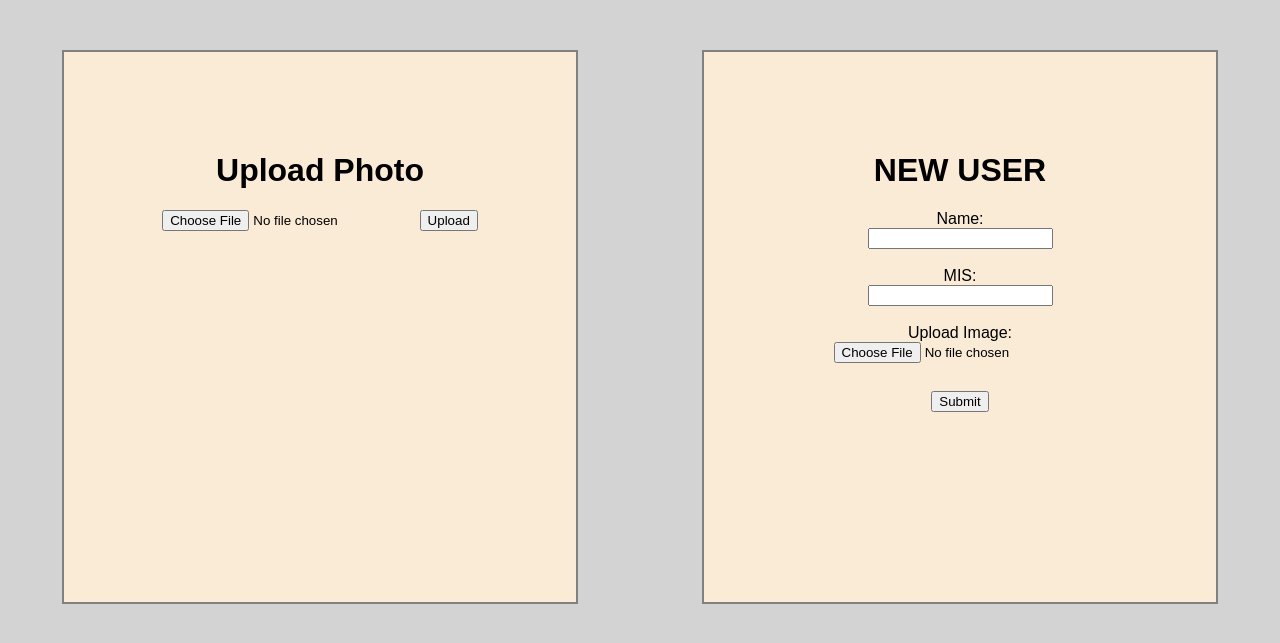
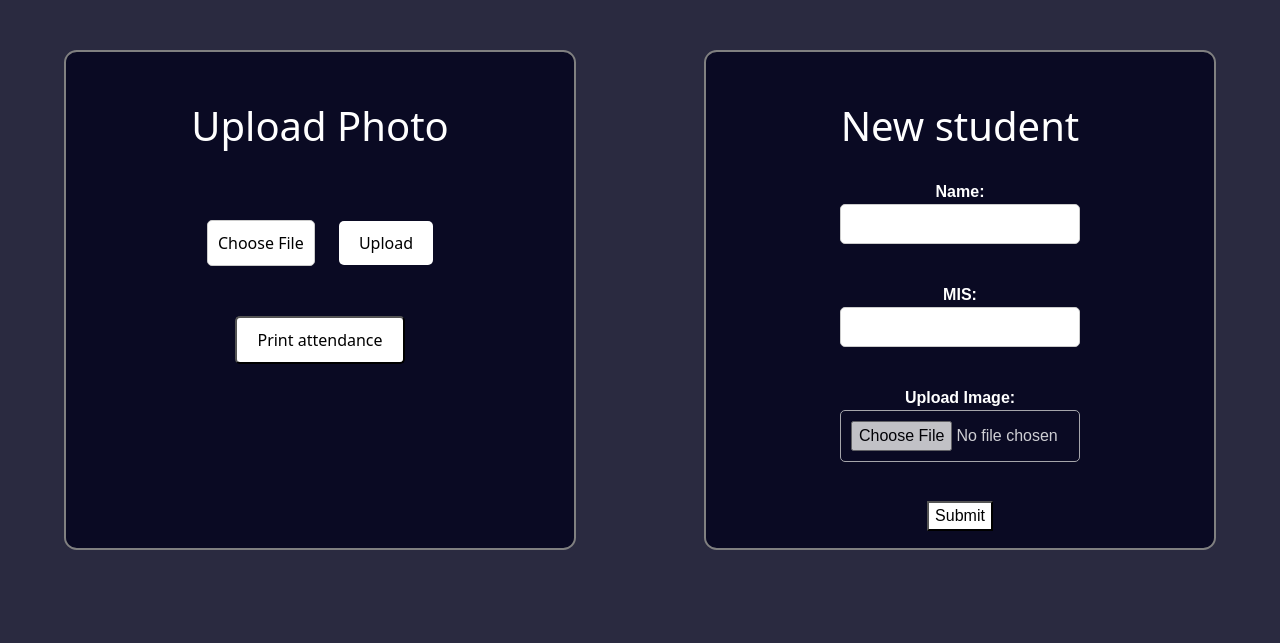
Before and after one commit to Anuksha2003/DSci_Attendance_System, a Flask app: page / in a window 1280 px wide. Shown: the top 643 px of the page. Run offline with Flask 3, Linux system fonts and the light colour scheme.

Commit message:
Add files via upload

```diff
--- a/ds_pro/main.py
+++ b/ds_pro/main.py
@@ -1,231 +1,11 @@
-# import cv2
-# import face_recognition
-
-
-# img = cv2.imread("virat.jpeg")
-# rgb_img = cv2.cvtColor(img, cv2.COLOR_BGR2RGB)
-# img_encoding = face_recognition.face_encodings(rgb_img)[0]
-
-# img2 = cv2.imread("images/virat-kohli.jpeg")
-# rgb_img2 = cv2.cvtColor(img2, cv2.COLOR_BGR2RGB)
-# img_encoding2 = face_recognition.face_encodings(rgb_img2)[0]
-
-# img3 = cv2.imread("images/abd.jpeg")
-# rgb_img3 = cv2.cvtColor(img3, cv2.COLOR_BGR2RGB)
-# img_encoding3 = face_recognition.face_encodings(rgb_img3)[0]
-
-# img4 = cv2.imread("images/dhoni.jpeg")
-# rgb_img4 = cv2.cvtColor(img4, cv2.COLOR_BGR2RGB)
-# img_encoding4 = face_recognition.face_encodings(rgb_img4)[0]
-
-# img5 = cv2.imread("images/rohit.jpeg")
-# rgb_img5 = cv2.cvtColor(img5, cv2.COLOR_BGR2RGB)
-# img_encoding5 = face_recognition.face_encodings(rgb_img5)[0]
-
-
-# images_encodings = [img_encoding2, img_encoding3, img_encoding4, img_encoding5]
-# images_names = ["Virat Kohli", "AB de Villiers", "MS Dhoni", "Rohit Sharma"]
-
-# for i, encoding in enumerate(images_encodings):
-#     result = face_recognition.compare_faces([img_encoding], encoding)
-#     if result[0]:
-#         print("Name:", images_names[i])
-
-
-# import cv2
-# import face_recognition
-
-# group_img = cv2.imread("virat_rohit.jpeg")
-# rgb_group_img = cv2.cvtColor(group_img, cv2.COLOR_BGR2RGB)
-# group_encodings = face_recognition.face_encodings(rgb_group_img)
-
-
-# img2 = cv2.imread("images/virat-kohli.jpeg")
-# rgb_img2 = cv2.cvtColor(img2, cv2.COLOR_BGR2RGB)
-# img_encoding2 = face_recognition.face_encodings(rgb_img2)[0]
-
-# img3 = cv2.imread("images/abd.jpeg")
-# rgb_img3 = cv2.cvtColor(img3, cv2.COLOR_BGR2RGB)
-# img_encoding3 = face_recognition.face_encodings(rgb_img3)[0]
-
-# img4 = cv2.imread("images/dhoni.jpeg")
-# rgb_img4 = cv2.cvtColor(img4, cv2.COLOR_BGR2RGB)
-# img_encoding4 = face_recognition.face_encodings(rgb_img4)[0]
-
-# img5 = cv2.imread("images/rohit.jpeg")
-# rgb_img5 = cv2.cvtColor(img5, cv2.COLOR_BGR2RGB)
-# img_encoding5 = face_recognition.face_encodings(rgb_img5)[0]
-
-# images_encodings = [img_encoding2, img_encoding3, img_encoding4, img_encoding5]
-# images_names = ["Virat Kohli", "AB de Villiers", "MS Dhoni", "Rohit Sharma"]
-
-# for group_encoding in group_encodings:
-#     for i, encoding in enumerate(images_encodings):
-#         result = face_recognition.compare_faces([group_encoding], encoding)
-#         if result[0]:
-#             print("Name:", images_names[i])
-#             break
-
-# import cv2
-# import face_recognition
-
-# group_img = cv2.imread("group.jpeg")
-# rgb_group_img = cv2.cvtColor(group_img, cv2.COLOR_BGR2RGB)
-# group_encoding = face_recognition.face_encodings(rgb_group_img)
-
-
-# img2 = cv2.imread("images/virat-kohli.jpeg")
-# rgb_img2 = cv2.cvtColor(img2, cv2.COLOR_BGR2RGB)
-# img_encoding2 = face_recognition.face_encodings(rgb_img2)[0]
-
-# img3 = cv2.imread("images/abd.jpeg")
-# rgb_img3 = cv2.cvtColor(img3, cv2.COLOR_BGR2RGB)
-# img_encoding3 = face_recognition.face_encodings(rgb_img3)[0]
-
-# img4 = cv2.imread("images/dhoni.jpeg")
-# rgb_img4 = cv2.cvtColor(img4, cv2.COLOR_BGR2RGB)
-# img_encoding4 = face_recognition.face_encodings(rgb_img4)[0]
-
-# img5 = cv2.imread("images/rohit.jpeg")
-# rgb_img5 = cv2.cvtColor(img5, cv2.COLOR_BGR2RGB)
-# img_encoding5 = face_recognition.face_encodings(rgb_img5)[0]
-
-
-# images_encodings = [img_encoding2, img_encoding3, img_encoding4, img_encoding5]
-# images_names = ["Virat Kohli", "AB de Villiers", "MS Dhoni", "Rohit Sharma"]
-
-
-# present_names = []
-
-
-# for i, encoding in enumerate(images_encodings):
-#     for group_enc in group_encoding:
-#         result = face_recognition.compare_faces([group_enc], encoding)
-#         if result[0]:
-#             present_names.append(images_names[i])
-#             break
-
-
-# with open("group_photo_names.txt", "w") as file:
-#     for name in present_names:
-#         file.write(name + "\n")
-
-# print("Names of persons present in the group photo have been written to 'group_photo_names.txt'.")
-
-
-
-# import cv2
-# import face_recognition
-# from datetime import datetime
-
-
-# group_img = cv2.imread("group.jpeg")
-# rgb_group_img = cv2.cvtColor(group_img, cv2.COLOR_BGR2RGB)
-# group_encoding = face_recognition.face_encodings(rgb_group_img)
-
-
-# img2 = cv2.imread("images/virat-kohli.jpeg")
-# rgb_img2 = cv2.cvtColor(img2, cv2.COLOR_BGR2RGB)
-# img_encoding2 = face_recognition.face_encodings(rgb_img2)[0]
-
-# img3 = cv2.imread("images/abd.jpeg")
-# rgb_img3 = cv2.cvtColor(img3, cv2.COLOR_BGR2RGB)
-# img_encoding3 = face_recognition.face_encodings(rgb_img3)[0]
-
-# img4 = cv2.imread("images/dhoni.jpeg")
-# rgb_img4 = cv2.cvtColor(img4, cv2.COLOR_BGR2RGB)
-# img_encoding4 = face_recognition.face_encodings(rgb_img4)[0]
-
-# img5 = cv2.imread("images/rohit.jpeg")
-# rgb_img5 = cv2.cvtColor(img5, cv2.COLOR_BGR2RGB)
-# img_encoding5 = face_recognition.face_encodings(rgb_img5)[0]
-
-
-# images_encodings = [img_encoding2, img_encoding3, img_encoding4, img_encoding5]
-# images_names = ["Virat Kohli", "AB de Villiers", "MS Dhoni", "Rohit Sharma"]
-
-
-# present_names = []
-
-
-# for i, encoding in enumerate(images_encodings):
-#     for group_enc in group_encoding:
-#         result = face_recognition.compare_faces([group_enc], encoding)
-#         if result[0]:
-#             present_names.append(images_names[i])
-#             break
-
-# current_datetime = datetime.now().strftime("%Y-%m-%d %H:%M:%S")
-
-# file_name = "group_photo_names.txt"
-# with open(file_name, "a") as file:
-#     file.write(f"Date-Time: {current_datetime}\n")
-#     for name in present_names:
-#         file.write(name + "\n")
-
-# print(f"Names of persons present in the group photo along with the current date have been appended to '{file_name}'.")
-
-# from flask import Flask, render_template, request
-# import cv2
-# import face_recognition
-# from datetime import datetime
-
-# def main():
-#     group_img = cv2.imread("virat-rohit.jpeg")
-#     rgb_group_img = cv2.cvtColor(group_img, cv2.COLOR_BGR2RGB)
-#     group_encoding = face_recognition.face_encodings(rgb_group_img)
-
-#     img2 = cv2.imread("images/virat-kohli.jpeg")
-#     rgb_img2 = cv2.cvtColor(img2, cv2.COLOR_BGR2RGB)
-#     img_encoding2 = face_recognition.face_encodings(rgb_img2)[0]
-
-#     img3 = cv2.imread("images/abd.jpeg")
-#     rgb_img3 = cv2.cvtColor(img3, cv2.COLOR_BGR2RGB)
-#     img_encoding3 = face_recognition.face_encodings(rgb_img3)[0]
-
-#     img4 = cv2.imread("images/dhoni.jpeg")
-#     rgb_img4 = cv2.cvtColor(img4, cv2.COLOR_BGR2RGB)
-#     img_encoding4 = face_recognition.face_encodings(rgb_img4)[0]
-
-#     img5 = cv2.imread("images/rohit.jpeg")
-#     rgb_img5 = cv2.cvtColor(img5, cv2.COLOR_BGR2RGB)
-#     img_encoding5 = face_recognition.face_encodings(rgb_img5)[0]
-
-#     images_encodings = [img_encoding2, img_encoding3, img_encoding4, img_encoding5]
-#     images_names = ["Virat Kohli", "AB de Villiers", "MS Dhoni", "Rohit Sharma"]
-
-#     present_names = []
-
-#     for i, encoding in enumerate(images_encodings):
-#         for group_enc in group_encoding:
-#             result = face_recognition.compare_faces([group_enc], encoding)
-#             if result[0]:
-#                 present_names.append(images_names[i])
-#                 break
-
-
-#     current_datetime = datetime.now().strftime("%Y-%m-%d %H:%M:%S")
-
-
-#     file_name = "group_photo_names.txt"
-#     with open(file_name, "a") as file:
-#         file.write(f"Date-Time: {current_datetime}\n")
-#         for name in present_names:
-#             file.write(name + "\n")
-
-#     print(f"Names of persons present in the group photo along with the current date and time have been appended to '{file_name}'.")
-
-# if __name__ == "__main__":
-#     main()
-
-
 
 from flask import Flask, render_template, request
 import cv2
 import face_recognition
 from datetime import datetime
 import os
-
+import pandas as pd
+from openpyxl import load_workbook
 
 REGISTERED_USERS_FILE = "registered_users.txt"
 info_file = "registered_users.txt"
@@ -260,7 +40,7 @@ def upload_file():
 
             # Append attendance to file
             update_attendance_file(present_names)
-
+            update_excel_sheet(present_names)
             return render_template('index.html', success1="Attendance marked successfully")
 
 @app.route('/register', methods=['POST'])
@@ -279,56 +59,7 @@ def register():
     else:
         return 'Method not allowed'
 
-# def check_attendance(file):
-#     group_img = cv2.imread(file)
-#     rgb_group_img = cv2.cvtColor(group_img, cv2.COLOR_BGR2RGB)
-#     group_encoding = face_recognition.face_encodings(rgb_group_img)
 
-#     images = {
-#         "images/virat-kohli.jpeg": "Virat Kohli",
-#         "images/abd.jpeg": "AB de Villiers",
-#         "images/dhoni.jpeg": "MS Dhoni",
-#         "images/rohit.jpeg": "Rohit Sharma"
-#     }
-
-#     present_names = []
-
-#     for image_path, name in images.items():
-#         img = cv2.imread(image_path)
-#         rgb_img = cv2.cvtColor(img, cv2.COLOR_BGR2RGB)
-#         img_encoding = face_recognition.face_encodings(rgb_img)[0]
-
-#         for group_enc in group_encoding:
-#             result = face_recognition.compare_faces([group_enc], img_encoding)
-#             if result[0]:
-#                 present_names.append(name)
-#                 break
-
-#     return present_names
-
-# -----------------best-------
-# def check_attendance(file):
-#     group_img = cv2.imread(file)
-#     rgb_group_img = cv2.cvtColor(group_img, cv2.COLOR_BGR2RGB)
-#     group_encodings = face_recognition.face_encodings(rgb_group_img)
-
-#     images_folder = "images"
-#     image_files = os.listdir(images_folder)
-
-#     present_names = []
-
-#     for group_encoding in group_encodings:
-#         for i, image_file in enumerate(image_files):
-#             img_path = os.path.join(images_folder, image_file)
-#             img = cv2.imread(img_path)
-#             rgb_img = cv2.cvtColor(img, cv2.COLOR_BGR2RGB)
-#             img_encoding = face_recognition.face_encodings(rgb_img)[0]
-
-#             result = face_recognition.compare_faces([group_encoding], img_encoding)
-#             if result[0]:
-#                 present_names.append(f"Person {i+1}")
-
-#     return present_names
 
 def parse_info_file(info_file):
     image_info = {}
@@ -342,33 +73,7 @@ def parse_info_file(info_file):
     # print("Image Info:", image_info)
     return image_info
 
-# def check_attendance(group_image):
-#     group_img = cv2.imread(group_image)
-#     rgb_group_img = cv2.cvtColor(group_img, cv2.COLOR_BGR2RGB)
-#     group_encoding = face_recognition.face_encodings(rgb_group_img)[0]
 
-#     image_info = parse_info_file(info_file)
-#     images_folder = "images"
-#     image_files = os.listdir(images_folder)
-
-#     present_names = []
-
-#     # Store encodings for all images in the group photo
-#     encodings = []
-#     for image_file in image_files:
-#         img_path = os.path.join(images_folder, image_file)
-#         img = cv2.imread(img_path)
-#         rgb_img = cv2.cvtColor(img, cv2.COLOR_BGR2RGB)
-#         img_encoding = face_recognition.face_encodings(rgb_img)[0]
-#         encodings.append(img_encoding)
-
-#     # Compare encodings with the group encoding
-#     for img_encoding, image_file in zip(encodings, image_files):
-#         result = face_recognition.compare_faces([group_encoding], img_encoding)
-#         if result[0] and image_file in image_info:
-#             present_names.append(image_info[image_file])
-
-#     return present_names
 
 def check_attendance(file):
     group_img = cv2.imread(file)
@@ -400,6 +105,40 @@ def check_attendance(file):
     return present_names
 
 
+
+
+def update_excel_sheet(present_names):
+    current_datetime = datetime.now().strftime("%Y-%m-%d %H:%M:%S")
+    group_photo_names = "group_photo_names.txt"
+
+    # Read registered users from file
+    registered_users_file = "registered_users.txt"
+    df_users = pd.read_csv(registered_users_file, header=None, names=['Name', 'MIS', 'Image'])
+
+    # Check if the Excel file already exists, otherwise create a new one
+    excel_file = "attendance.xlsx"
+    if not os.path.exists(excel_file):
+        df = pd.DataFrame(columns=['Date-Time'])
+    else:
+        df = pd.read_excel(excel_file)
+
+    # Add new column for current datetime
+    df[current_datetime] = ''
+
+    # Mark "P" for present corresponding to the student in the photo
+    for name in present_names:
+        index = df_users.index[df_users['Name'] == name].tolist()
+        if index:
+            df.iloc[index[0], df.columns.get_loc(current_datetime)] = 'P'
+
+    # Save to Excel file
+    with pd.ExcelWriter(excel_file, engine='openpyxl', mode='a') as writer:
+        writer.book = load_workbook(excel_file)
+        writer.sheets = {ws.title: ws for ws in writer.book.worksheets}
+        df.to_excel(writer, index=False, header=writer.sheets['Sheet1'].dimensions == 'A1')
+
+    print(f"Attendance marked for the uploaded photo. Check '{excel_file}'.")
+
 def update_attendance_file(present_names):
     current_datetime = datetime.now().strftime("%Y-%m-%d %H:%M:%S")
     file_name = "group_photo_names.txt"
--- a/ds_pro/registered_users.txt
+++ b/ds_pro/registered_users.txt
@@ -5,3 +5,5 @@ Name: dhoni, MIS: 4, Image: dhoni.jpeg
 Name: abd, MIS: 5, Image: abd.jpeg
 
 Name: anuksha, MIS: 6, Image: anuksha.jpeg
+
+Name: arsh, MIS: 7, Image: arsh.jpeg
--- a/ds_pro/templates/index.html
+++ b/ds_pro/templates/index.html
@@ -5,10 +5,12 @@
     <meta charset="UTF-8">
     <meta name="viewport" content="width=device-width, initial-scale=1.0">
     <link rel="stylesheet" href="./index.css">
+    <link href="https://cdn.jsdelivr.net/npm/bootstrap@5.3.3/dist/css/bootstrap.min.css" rel="stylesheet"
+        integrity="sha384-QWTKZyjpPEjISv5WaRU9OFeRpok6YctnYmDr5pNlyT2bRjXh0JMhjY6hW+ALEwIH" crossorigin="anonymous">
     <title>Upload Photo</title>
     <style>
         body {
-            background-color: lightgray;
+            background-color: #2a2a40;
         }
 
         .upload-container {
@@ -18,27 +20,104 @@
         }
 
         .upload-form {
-            background-color: antiquewhite;
+            background-color: #0a0a23;
             border: 2px solid gray;
+            border-radius: 2.5%;
             height: 500px;
             width: 40%;
             /* Adjust width as needed */
             padding-top: 50px;
             text-align: center;
+            color: white;
         }
 
         .registration-form {
-            background-color: antiquewhite;
+            background-color: #0a0a23;
             border: 2px solid gray;
+            border-radius: 2.5%;
             height: 500px;
             width: 40%;
             /* Adjust width as needed */
             padding-top: 50px;
             text-align: center;
+            color: white;
         }
 
         input[type="file"] {
             margin-bottom: 10px;
+        }
+        .upload-photo{
+            margin-bottom:70px;
+        }
+        .new-user{
+            margin-bottom:30px;
+        }
+        .file-input {
+        background-color: white;
+        border: 1px solid #ccc;
+        border-radius: 5px;
+        padding: 10px;
+        font-size: 16px;
+        cursor: pointer;
+        color: black;
+        margin-right:10px;
+    }
+
+    .submit-button {
+        background-color: white;
+        color: #fff;
+        border: none;
+        border-radius: 5px;
+        padding: 10px 20px;
+        font-size: 16px;
+        cursor: pointer;
+        color: black;
+        margin-left: 10px;
+    }
+
+    .submit-button:hover,
+    .file-input:hover {
+        opacity: 0.8;
+    }
+    .styled-form {
+        max-width: 400px;
+        margin: 0 auto;
+        font-family: Arial, sans-serif;
+    }
+
+    .styled-form label {
+        font-weight: bold;
+    }
+
+    .styled-form input[type="text"],
+    .styled-form input[type="file"]
+     {
+        width: 60%;
+        height:50%;
+        padding: 10px;
+        margin-bottom: 15px;
+        border: 1px solid #ccc;
+        border-radius: 5px;
+        font-size: 16px;
+    }
+
+    .styled-form input[type="submit"] {
+        background-color: white;
+        color: white;
+        cursor: pointer;
+        color:black;
+        margin-bottom:20px !important;
+    }
+    .styled-form input[type="file"],
+    .styled-form input[type="submit"]:hover {
+        opacity:0.8;
+    }
+    button{
+        margin-top:50px;
+        background-color: white;
+        color:black;
+        padding: 10px 20px;
+        border-radius: 5px;
     }
     </style>
 </head>
@@ -46,7 +125,7 @@
 <body>
     <div class="upload-container">
         <div class="upload-form">
-            <h1>Upload Photo</h1>
+            <h1 class="upload-photo">Upload Photo</h1>
             {% if error1 %}
             <p style="color: red;">{{ error1 }}</p>
             {% endif %}
@@ -54,20 +133,22 @@
             <p style="color: green;">{{ success1 }}</p>
             {% endif %}
             <form action="/upload" method="post" enctype="multipart/form-data">
-                <input type="file" name="file">
-                <input type="submit" value="Upload">
+                <label for="file-upload" class="file-input">Choose File</label>
+                <input id="file-upload" type="file" name="file" style="display: none;">
+                <input type="submit" class="submit-button" value="Upload">
             </form>
+            <button>Print attendance</button>
         </div>
 
         <div class="registration-form">
-            <h1>NEW USER</h1>
+            <h1 class="new-user">New student</h1>
             {% if error2 %}
             <p style="color: red;">{{ error2 }}</p>
             {% endif %}
             {% if success2 %}
             <p style="color: green;">{{ success2 }}</p>
             {% endif %}
-            <form action="/register" method="post" enctype="multipart/form-data">
+        <form class="styled-form" action="/register" method="post" enctype="multipart/form-data">
             <label for="name">Name:</label><br>
             <input type="text" id="name" name="name"><br><br>
 
```
Also changed, not shown: ds_pro/group_photo_names.txt (+21 -0 lines), ds_pro/arsh.jpeg (added), ds_pro/images/arsh.jpeg (added), ds_pro/uploads/arsh.jpeg (added), 1 other file. Lines whose indentation alone changed are shown as unchanged.
